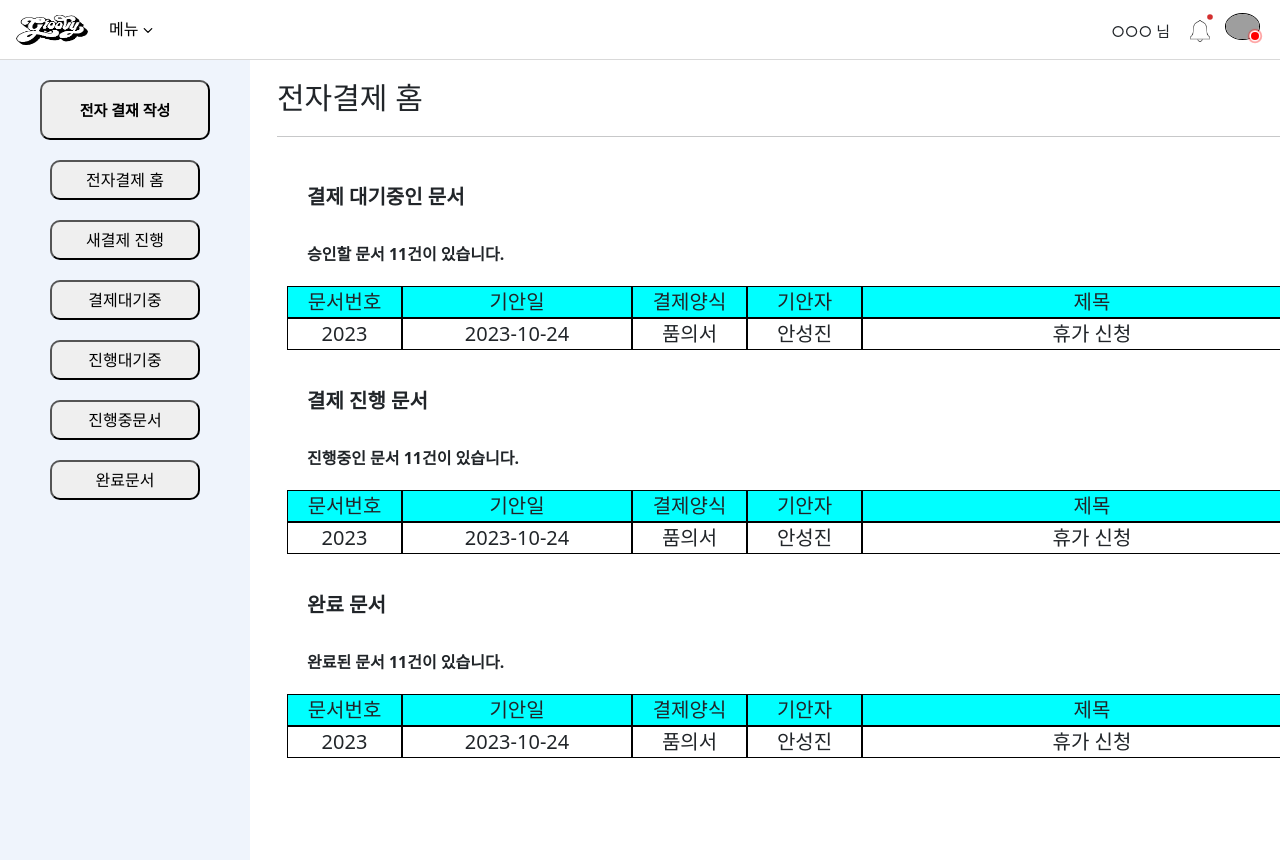
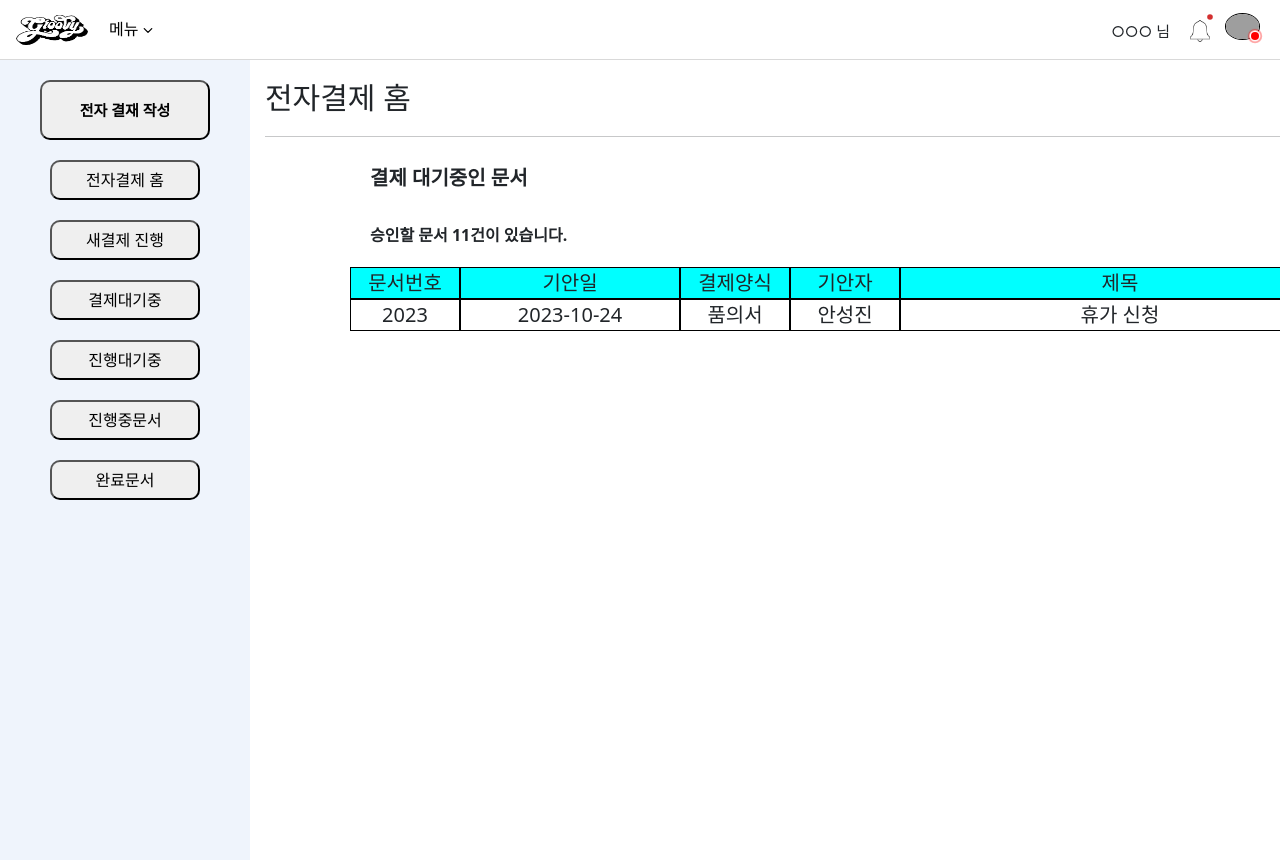
Before and after one commit to hipese/Groovy_React, a React (Create React App) app: page /sign in a window 1280 px wide. Built offline with nearby package versions, Linux system fonts and the light colour scheme; grey boxes are pictures that could not be loaded.

Commit message:
GROOV-49 table 제작

```diff
--- /dev/null
+++ b/src/pages/Components/Table/DocumentList.js
@@ -0,0 +1,31 @@
+
+import style from "./DocumentList.module.css"
+
+
+
+const DocumentList = () => {
+    return (
+        <div className={style.tableBox}>
+        <div className={`${style.tableRow} ${style.tableHead}`}>
+            <div>문서번호</div>
+            <div>기안일</div>
+            <div>결제양식</div>
+            <div>기안자</div>
+            <div>제목</div>
+            <div>첨부</div>
+        </div>
+
+        <div className={style.tableRow}>
+            <div>2023</div>
+            <div>2023-10-24</div>
+            <div>품의서</div>
+            <div>안성진</div>
+            <div>휴가 신청</div>
+            <div>파일 아이콘</div>
+        </div>
+
+    </div>
+    );
+}
+
+export default DocumentList;
--- /dev/null
+++ b/src/pages/Components/Table/DocumentList.module.css
@@ -0,0 +1,29 @@
+
+*{box-sizing: border-box;}
+
+
+
+.tableBox{
+    width: 100%;
+    background-color: aliceblue;
+}
+.tableHead{background-color: aqua;}
+.tableRow{
+    float: left;
+    width: 100%;
+
+}
+.tableRow>div{
+    display: flex;
+    float: left;
+    justify-content: center;
+    border: 1px solid black;
+    font-size: 20px;
+}
+
+.tableRow > div:nth-child(1) { width: 10%;  /* 문서번호 넓이 */}
+.tableRow > div:nth-child(2) {width: 20%; /* 기안일 넓이 */}
+.tableRow > div:nth-child(3) { width: 10%; /* 결제양식 넓이 */}
+.tableRow > div:nth-child(4) {width: 10%; /* 기안자 넓이 */}
+.tableRow > div:nth-child(5) { width: 40%; /* 제목 넓이 */}
+.tableRow > div:nth-child(6) {width: 10%; /* 첨부 넓이 */}
--- a/src/pages/Sign/components/Sign_Main/Sign_Main.js
+++ b/src/pages/Sign/components/Sign_Main/Sign_Main.js
@@ -1,100 +1,22 @@
 import { Col, Container, Row } from "reactstrap";
 import style from "./Sign_Main.module.css"
+import DocumentList from "../../../Components/Table/DocumentList";
+
 const Sign_Main = () => {
     return (
-
-        <Container>
         <div className={style.sign_container}>
             <div className={style.header}>
                 전자결제 홈
                 <hr />
             </div>
 
-                <div className={style.body}>
-                    {/* 문서  테이블 양식*/}
-
             <div className={style.documents}>
                 <div className={style.titleText}>결제 대기중인 문서</div>
                 <div className={style.text}>승인할 문서 11건이 있습니다.</div>
-
-                        <div className={style.tableBox}>
-                            <div className={`${style.tableRow} ${style.tableHead}`}>
-                                <div>문서번호</div>
-                                <div>기안일</div>
-                                <div>결제양식</div>
-                                <div>기안자</div>
-                                <div>제목</div>
-                                <div>첨부</div>
-                            </div>
-
-                            <div className={style.tableRow}>
-                                <div>2023</div>
-                                <div>2023-10-24</div>
-                                <div>품의서</div>
-                                <div>안성진</div>
-                                <div>휴가 신청</div>
-                                <div>파일 아이콘</div>
+                <DocumentList />
             </div>
 
         </div>
-                    </div>
-
-                    <div className={style.documents}>
-                        <div className={style.titleText}>결제 진행 문서</div>
-                        <div className={style.text}>진행중인 문서 11건이 있습니다.</div>
-
-                        <div className={style.tableBox}>
-                            <div className={`${style.tableRow} ${style.tableHead}`}>
-                                <div>문서번호</div>
-                                <div>기안일</div>
-                                <div>결제양식</div>
-                                <div>기안자</div>
-                                <div>제목</div>
-                                <div>첨부</div>
-                            </div>
-
-                            <div className={style.tableRow}>
-                                <div>2023</div>
-                                <div>2023-10-24</div>
-                                <div>품의서</div>
-                                <div>안성진</div>
-                                <div>휴가 신청</div>
-                                <div>파일 아이콘</div>
-                            </div>
-
-                        </div>
-                    </div>
-
-
-                    <div className={style.documents}>
-                        <div className={style.titleText}>완료 문서</div>
-                        <div className={style.text}>완료된 문서 11건이 있습니다.</div>
-
-                        <div className={style.tableBox}>
-                            <div className={`${style.tableRow} ${style.tableHead}`}>
-                                <div>문서번호</div>
-                                <div>기안일</div>
-                                <div>결제양식</div>
-                                <div>기안자</div>
-                                <div>제목</div>
-                                <div>첨부</div>
-                            </div>
-
-                            <div className={style.tableRow}>
-                                <div>2023</div>
-                                <div>2023-10-24</div>
-                                <div>품의서</div>
-                                <div>안성진</div>
-                                <div>휴가 신청</div>
-                                <div>파일 아이콘</div>
-                            </div>
-
-                        </div>
-                    </div>
-
-                </div>
-            </div>
-        </Container>
     );
 }
 
--- a/src/pages/Sign/components/Sign_Main/Sign_Main.module.css
+++ b/src/pages/Sign/components/Sign_Main/Sign_Main.module.css
@@ -6,15 +6,13 @@
     height: 100%;
 }
 .header{
-    height: 20%;
     font-size: 30px;
     margin: 15px;
 }
-.body{
-    margin: 20px;
-    padding: 5px;
+.documents{
+    margin-bottom:100px;
+    margin-left: 100px;
 }
-
 .text{
     font-weight: bold;
     margin: 10px;
@@ -26,31 +24,3 @@
     margin: 10px;
     padding: 10px;
 }
-.tableBox{
-    width: 100%;
-    background-color: aliceblue;
-}
-.tableHead{background-color: aqua;}
-.tableRow{
-    float: left;
-    width: 100%;
-
-}
-.tableRow>div{
-    display: flex;
-    float: left;
-    justify-content: center;
-    border: 1px solid black;
-    font-size: 20px;
-}
-
-.tableRow > div:nth-child(1) { width: 10%;  /* 문서번호 넓이 */}
-.tableRow > div:nth-child(2) {width: 20%; /* 기안일 넓이 */}
-.tableRow > div:nth-child(3) { width: 10%; /* 결제양식 넓이 */}
-.tableRow > div:nth-child(4) {width: 10%; /* 기안자 넓이 */}
-.tableRow > div:nth-child(5) { width: 40%; /* 제목 넓이 */}
-.tableRow > div:nth-child(6) {width: 10%; /* 첨부 넓이 */}
-
-.documents{
-    margin-bottom:100px;
-}
```
Lines whose indentation alone changed are shown as unchanged.
